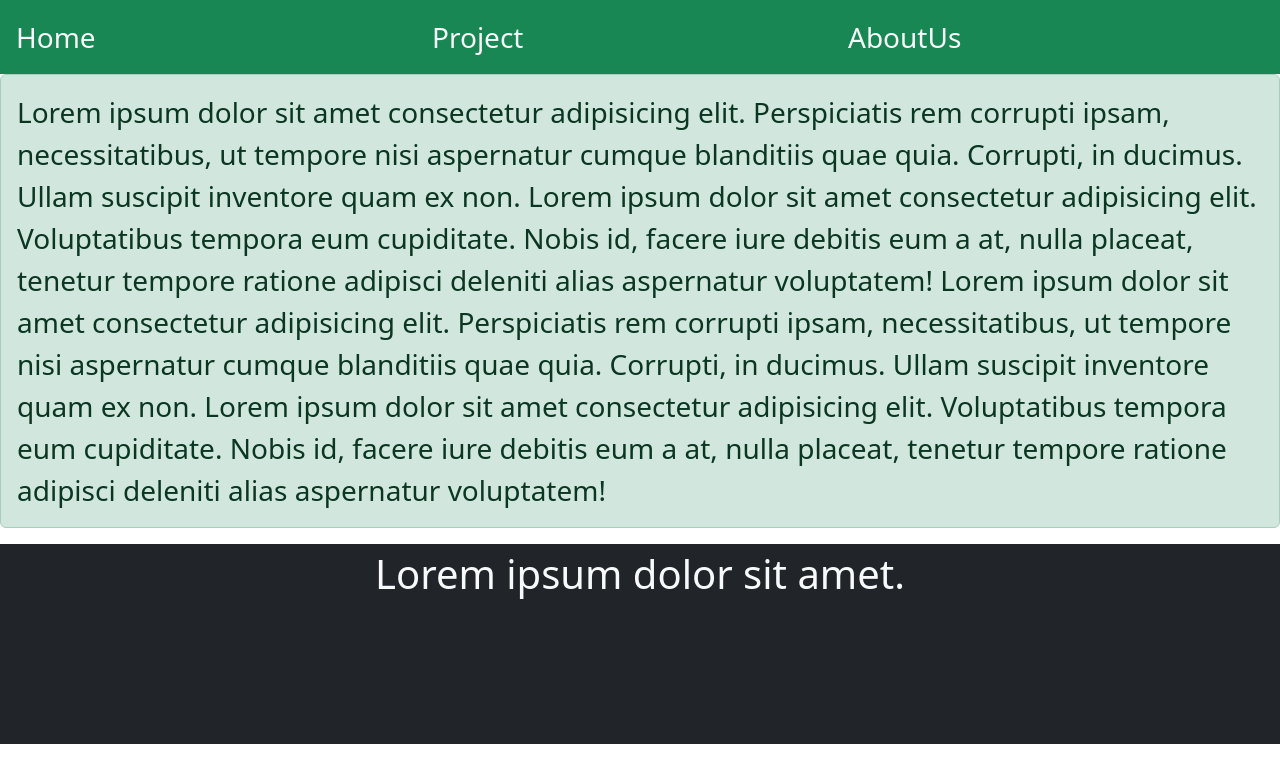
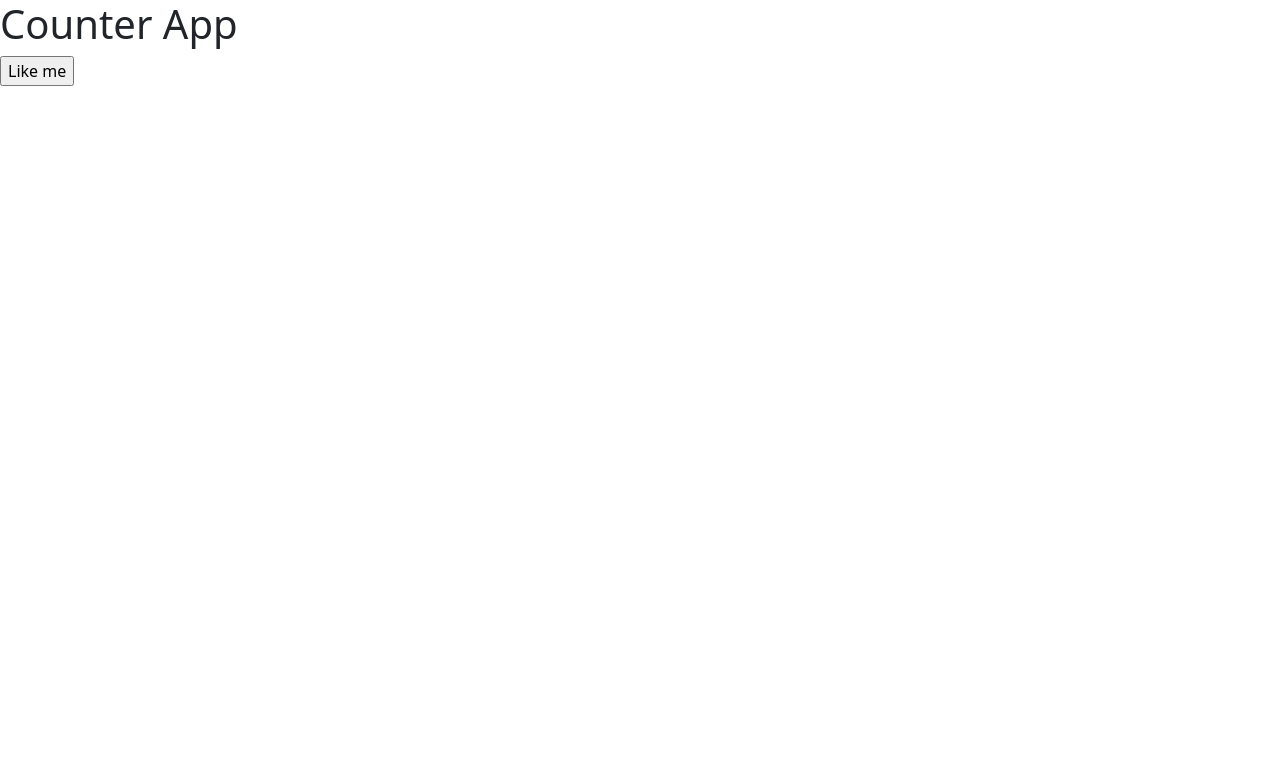
Before and after one commit to tejaswakchaure/third-react-app, a React (Create React App) app: page / in a window 1280 px wide. Shown: the top 782 px of the page. Built offline with nearby package versions, Linux system fonts and the light colour scheme.

Commit message:
button click

```diff
--- a/src/App.js
+++ b/src/App.js
@@ -1,22 +1,26 @@
-import AppHeader from "./pages/AppHeader";
-import AppBody from "./pages/AppBody";
-import AppFooter from "./pages/AppFooter";
+
 
 //user define tag
 
 function App() {
   return (
     <>
-      {/* //calling multiple function in app function */}
-
-      <AppHeader />
-      <AppBody />
-      <AppFooter />
+    <h1>Counter App</h1>
+    <CounterApp/>
     </>
   );
 
 }
+
+function CounterApp(){
+  // member function
+  let likeMeAction = () => {
+    console.log("I m button click");
+  }
+  return(
+    <>
+    <input type="button" value="Like me" onClick={likeMeAction}/>
+    </>
+  );
+}
 export default App;
-
-//complier convert into es file ecma script
-//build folder diploy at time of production
```
